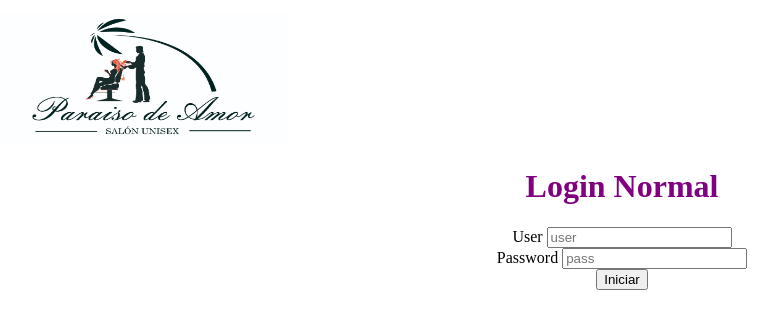
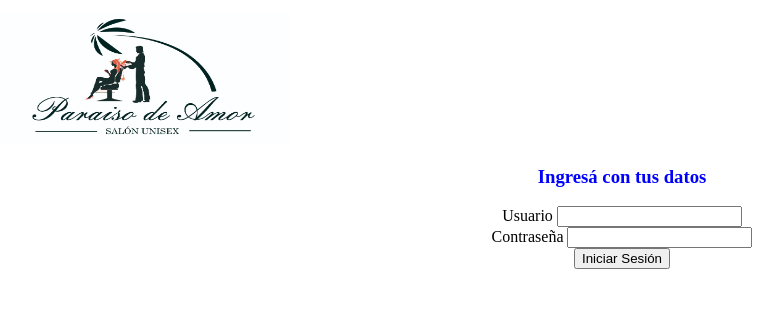
Before and after one commit to erecoliza/paraiso, a Django app: template paraiso/peluqueria/templates/inicio.html in a window 1280 px wide. Shown: the top 329 px of the page, without its empty margins (18-801 px from the left). Run offline with Django 3.2, Linux system fonts and the light colour scheme; the template is opened without the code that fills it, so the values that code supplies are empty.

Commit message:
Modificar pantalla de ingreso

```diff
--- a/paraiso/peluqueria/templates/inicio.html
+++ b/paraiso/peluqueria/templates/inicio.html
@@ -8,12 +8,12 @@
 <img src="{% static 'peluqueria/images/Paraiso01.jpg' %}" alt="Peluqueria" style="width:300px;height:130px;">
 <div align=center>
     <form method="post" action="">{% csrf_token %}
-        <h1>Login Normal </h1>
-        <label for="user">User</label>
-        <input type="text" name="username" placeholder="user"><br>
-        <label for="pass">Password</label>
-        <input type="password" name="password" placeholder="pass"><br>
-        <input type="submit" value="Iniciar">
+        <h3>Ingresá con tus datos</h3>
+        <label for="user">Usuario</label>
+        <input type="text" name="username" ><br>
+        <label for="pass">Contraseña</label>
+        <input type="password" name="password" ><br>
+        <input type="submit" value="Iniciar Sesión">
     </form>
 </div>
 </body>
```
